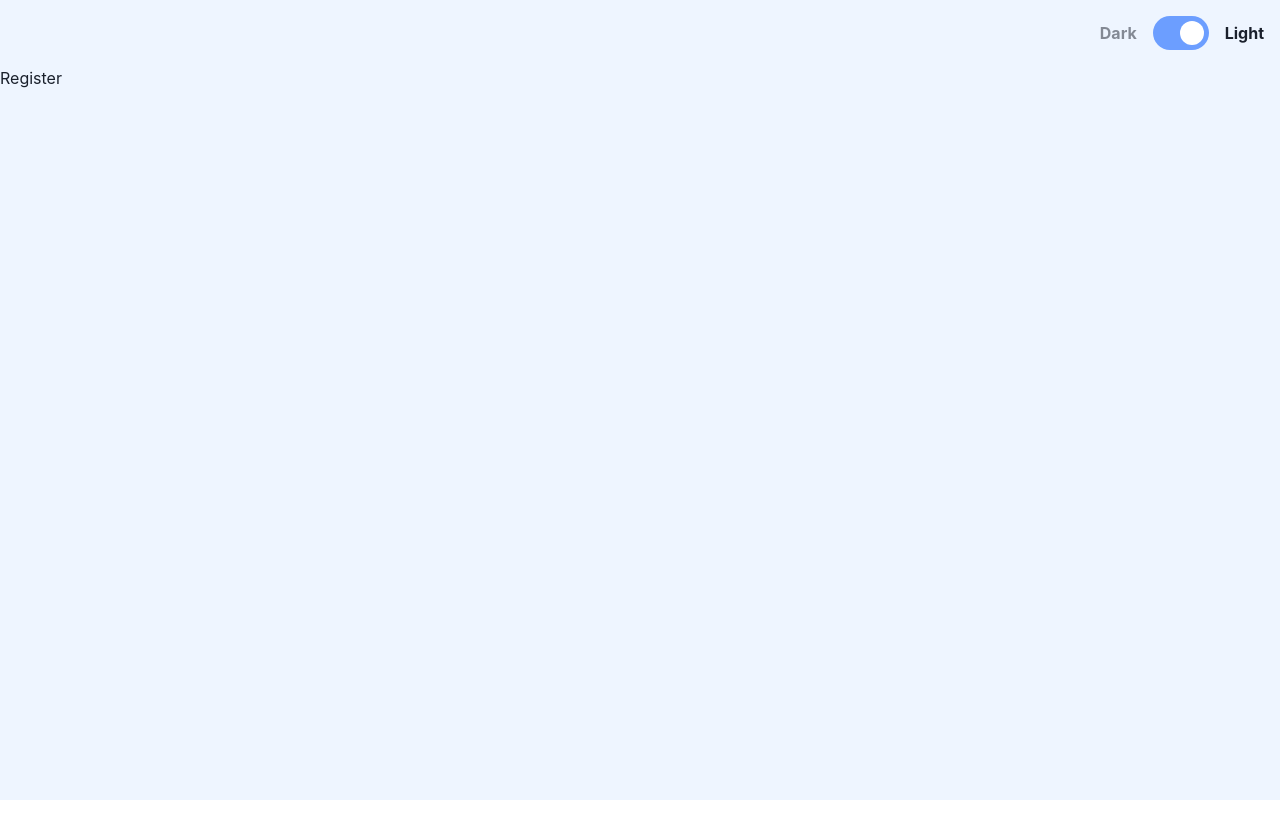
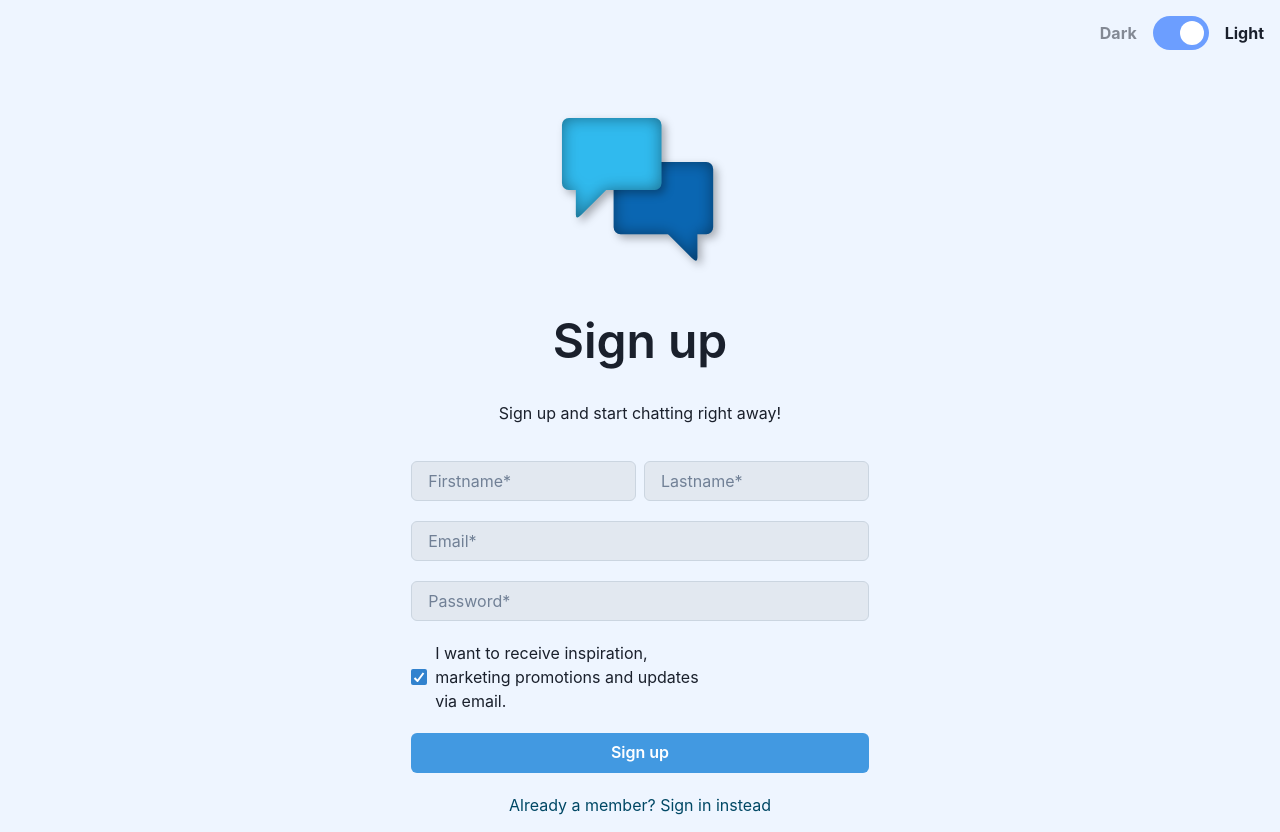
Before and after one commit to Chamesss/Chat-Application, a React (Vite) app in the folder chat-app/: page /register in a window 1280 px wide. Before the commit the page ends 800 px from the top, so only its background shows below. Built offline with nearby package versions, Linux system fonts and the light colour scheme.

Commit message:
Register-page

```diff
--- a/chat-app/src/layouts/Layout.jsx
+++ b/chat-app/src/layouts/Layout.jsx
@@ -7,7 +7,7 @@ const Layout = () => {
   const { colorMode } = useColorMode();
   return (
     <Stack>
-      <Box w='100' h='100vh' bg={colorMode === "light" ? "#EEF5FF" : "#252E48"}>
+      <Box w='100' minH='100vh' bg={colorMode === "light" ? "#EEF5FF" : "#252E48"}>
         <Header />
         <Outlet />
       </Box>
--- a/chat-app/src/pages/Login.jsx
+++ b/chat-app/src/pages/Login.jsx
@@ -9,7 +9,7 @@ const Login = () => {
     <Container maxW='container.sm' p='15' centerContent>
       <Stack spacing='24px' display='flex' alignItems='center'>
         <Container centerContent>
-          <img src='./media/logo.svg' alt='logo' style={{ width: "50%" }} />
+          <img src='./media/logo.svg' alt='logo' style={{ maxWidth: '200px' }} />
         </Container>
         <Text fontSize='5xl' fontWeight='600'>Sign in</Text>
         <Text fontSize='md' mb='12px'>Sign in and start chatting right away!</Text>
--- a/chat-app/src/pages/Register.jsx
+++ b/chat-app/src/pages/Register.jsx
@@ -1,8 +1,62 @@
 import React from 'react'
+import { Container, Stack, Text, Checkbox, Button, useColorMode, SimpleGrid } from '@chakra-ui/react'
+import CustomInput from '../components/Input'
+import { Link } from 'react-router-dom'
 
 const Register = () => {
+  const { colorMode } = useColorMode();
   return (
-    <div>Register</div>
+    <Container maxW='container.sm' p='15' centerContent>
+      <Stack spacing='24px' display='flex' alignItems='center'>
+        <Container centerContent>
+          <img src='./media/logo.svg' alt='logo' style={{ maxWidth: '200px' }} />
+        </Container>
+        <Text fontSize='5xl' fontWeight='600'>Sign up</Text>
+        <Text fontSize='md' mb='12px'>Sign up and start chatting right away!</Text>
+        <Stack maxW={['100%', '80%', '80%', '80%']} spacing='20px' display='flex' alignItems='center'>
+          <SimpleGrid columns={2} spacing={2}>
+            <CustomInput
+              placeholder='Firstname*'
+              size='md'
+              variant='outline'
+              width='auto'
+            />
+            <CustomInput
+              placeholder='Lastname*'
+              size='md'
+              variant='outline'
+              width='auto'
+            />
+          </SimpleGrid>
+          <CustomInput
+            placeholder='Email*'
+            size='md'
+            variant='outline'
+          />
+          <CustomInput
+            placeholder='Password*'
+            size='md'
+            type='password'
+            variant='outline'
+          />
+          <Stack display='flex' w='100%' justifyContent='space-between' flexDirection='row'>
+            <Checkbox maxW={300} defaultChecked
+              sx={{
+                'input:not(:checked) + span': {
+                  backgroundColor: colorMode === 'light' ? 'gray.200' : 'gray.800',
+                  borderColor: colorMode === 'light' ? 'gray.300' : 'gray.600',
+                },
+              }}
+            >I want to receive inspiration, marketing promotions and updates via email.
+            </Checkbox>
+          </Stack>
+          <Button w='100%' color='white' bg={colorMode === 'light' ? 'blue.400' : 'blue.600'}>Sign up</Button>
+          <Link className='link-component' to='/login' style={{
+            color: colorMode === 'light' ? '#004865' : '#90CAF9'
+          }}>Already a member? Sign in instead</Link>
+        </Stack>
+      </Stack>
+    </Container>
   )
 }
 
```
